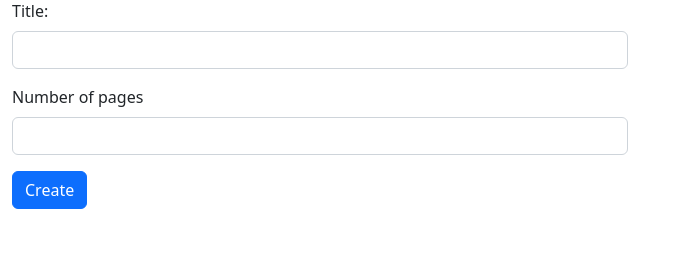
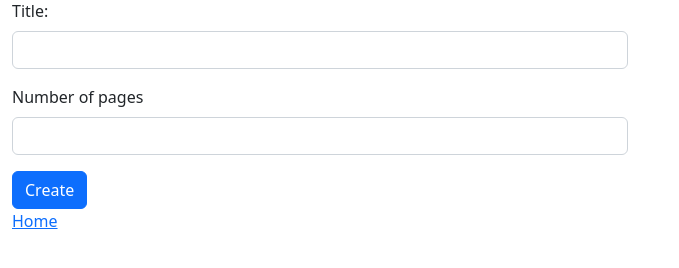
Before and after one commit to rshaywood/books, a Flask app: page /books/all_books in a window 1280 px wide. Shown: the part 47-315 px from the top of the page, without its empty margins (0-679 px from the left). Run offline with Flask 2, Linux system fonts and the light colour scheme; data that the repository does not hold is empty.

Commit message:
minor changes in all_books

```diff
--- a/flask_app/templates/all_books.html
+++ b/flask_app/templates/all_books.html
@@ -34,6 +34,7 @@
                 </ul>
             </div>
         </div>
+        <a href="/">Home</a>
     </div>
 </body>
 </html>
```
